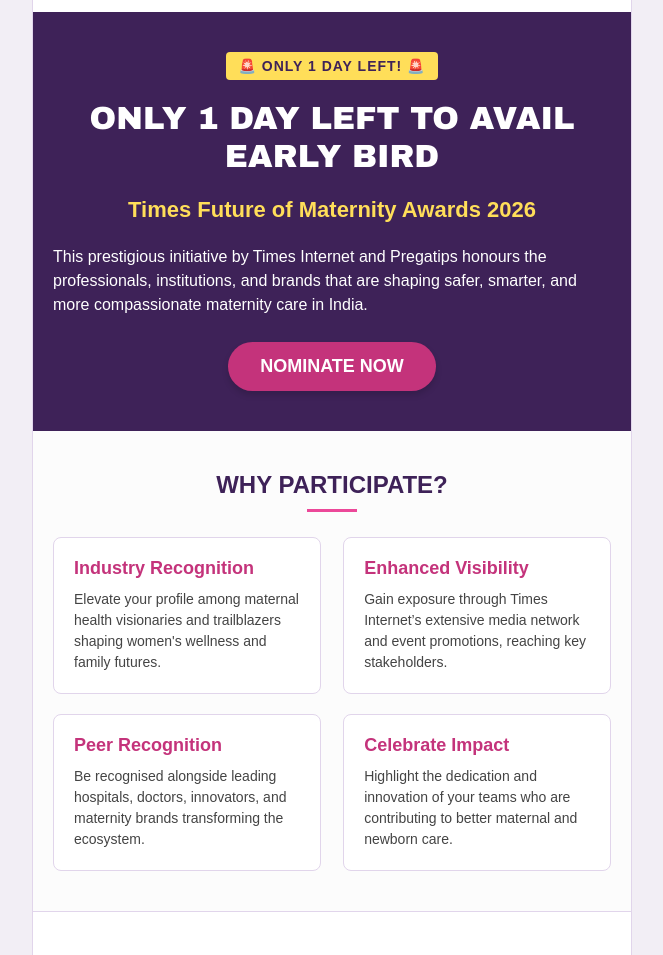
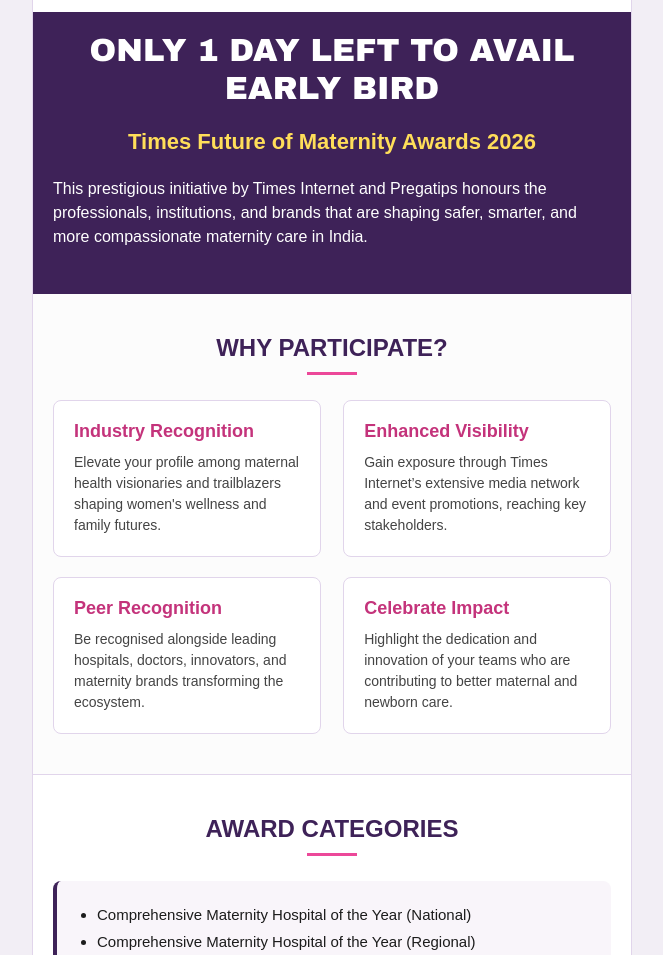
Before and after one commit to Singhavi279/awrdsnwltfm, a plain HTML site: page index.html in a window 1280 px wide. Shown: the part 145-1100 px from the top of the page, without its empty margins (308-971 px from the left). Drawn offline with Linux system fonts and the light colour scheme.

Commit message:
Update hero section style and padding

```diff
--- a/index.html
+++ b/index.html
@@ -118,11 +118,8 @@
 
             <!-- Hero Section -->
             <tr>
-                <td style="background-color: #3e2258; padding: 40px 20px; text-align: center;" class="pad-mobile">
-                    <div
-                        style="background-color: #ffde59; color: #3e2258; font-weight: 800; font-size: 14px; text-transform: uppercase; padding: 6px 12px; border-radius: 4px; display: inline-block; margin-bottom: 20px; letter-spacing: 1px;">
-                        🚨 Only 1 Day Left! 🚨
-                    </div>
+                <td style="background-color: #3e2258; text-align: center;" class="pad-mobile">
+                    <a href="https://pregatips.com/events/times-future-of-maternity-2026/awards?utm_source=nwsltr&amp;utm_medium=tfmawrds2026" style="display: block; text-decoration: none; color: inherit; padding: 20px 20px;" target="_blank">
                         <h1 class="title-mobile"
                             style="margin: 0 0 20px 0; font-size: 32px; line-height: 1.2; font-weight: 900; color: #ffffff; font-family: 'Arial Black', Arial, sans-serif; text-transform: uppercase;">
                             Only 1 Day Left to Avail Early Bird
@@ -134,22 +131,11 @@
 
                         <p style="color: #ffffff; font-size: 16px; line-height: 1.5; margin: 0 0 25px 0; text-align: left;">
                             This prestigious initiative by Times Internet and Pregatips honours the professionals,
-                        institutions, and brands that are shaping safer, smarter, and more compassionate maternity care
+                            institutions, and brands that are shaping safer, smarter, and more compassionate maternity
+                            care
                             in India.
                         </p>
-
-                    <table cellpadding="0" cellspacing="0" border="0" align="center">
-                        <tr>
-                            <td
-                                style="background-color: #c4337b; border-radius: 40px; padding: 14px 32px; box-shadow: 0 4px 6px rgba(0,0,0,0.15);">
-                                <a href="https://pregatips.com/events/times-future-of-maternity-2026/awards?utm_source=nwsltr&utm_medium=tfmawrds2026"
-                                    target="_blank"
-                                    style="font-size: 18px; font-weight: 800; color: #ffffff; text-decoration: none; text-transform: uppercase; font-family: Arial, sans-serif; display: block; text-align: center;">
-                                    NOMINATE NOW
                     </a>
-                            </td>
-                        </tr>
-                    </table>
                 </td>
             </tr>
 
```
Lines whose indentation alone changed are shown as unchanged.
